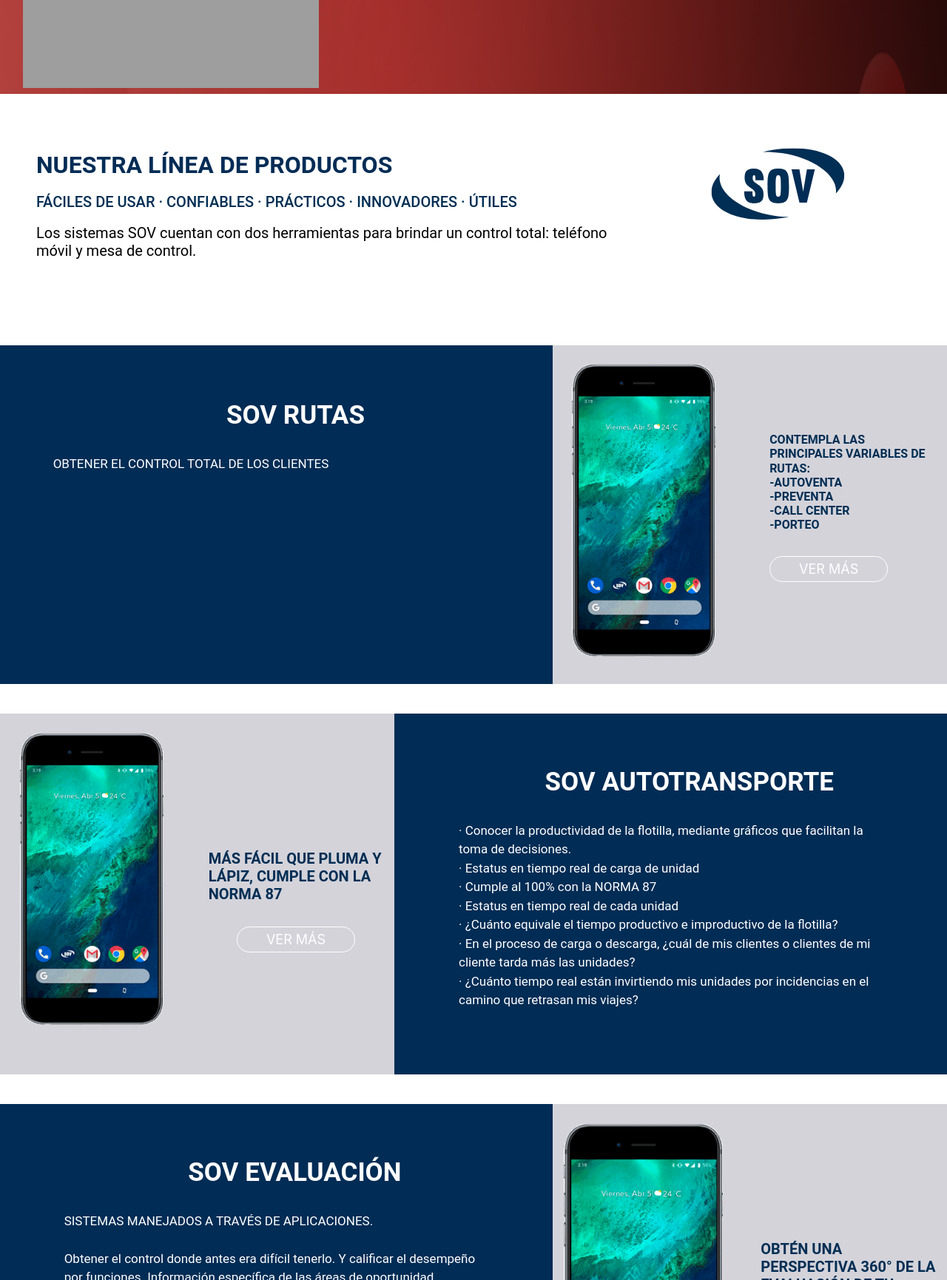
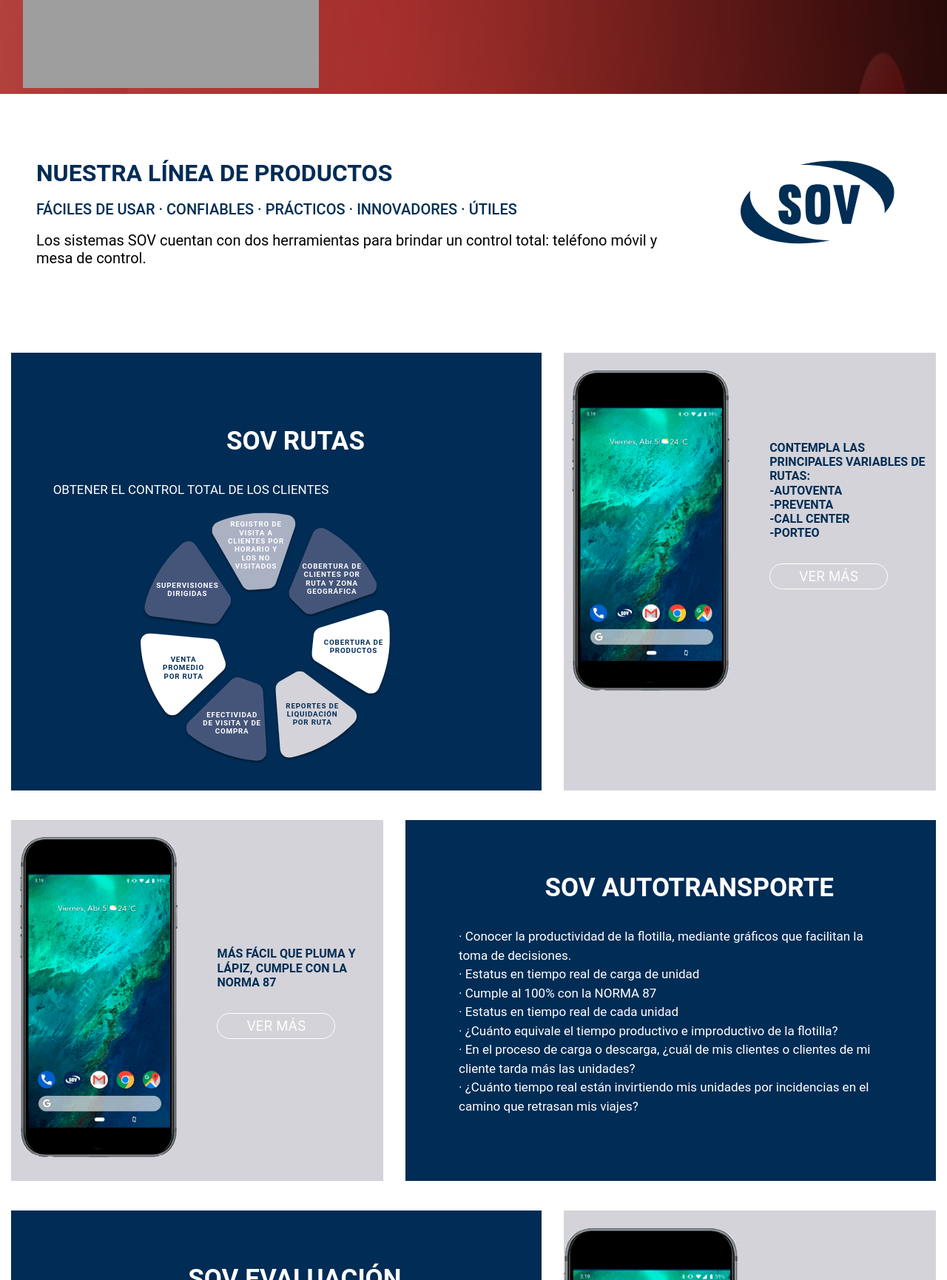
Before and after one commit to SergeantMini/susa2.0, a PHP site: page /productos.php in a window 1280 px wide. Shown: the part 189-1920 px from the top of the page at 74% size. Run offline with PHP 8.4, Linux system fonts and the light colour scheme; grey boxes are pictures that could not be loaded.

Commit message:
Update productos.php

```diff
--- a/workspace/productos.php
+++ b/workspace/productos.php
@@ -46,7 +46,7 @@
 
 <div  style="text-align:center;width:100%;">
   <div class="row" style="display: flex;width:100%;">
-    <div class="col-sm-8 form-group" style="display: flex;display: -webkit-flex;flex-wrap: wrap;padding-left:5%;">
+    <div class="col-sm-9 form-group" style="display: flex;display: -webkit-flex;flex-wrap: wrap;padding-left:5%;">
       <div class="container">
         <div class="row">
           <h2 style="font-family: 'Roboto', sans-serif;
@@ -76,13 +76,12 @@
         </div>
       </div>
     </div>
-    <div class="col-sm-4 form-group" style="display: flex;
-                                            display: -webkit-flex;
-                                            flex-wrap: wrap;">
+    <div class="col-sm-3 form-group" style="display: flex;display: -webkit-flex;flex-wrap: wrap;">
       <div class="container">
-        <div class="row" style="padding-top:20%;">
-            <div class="container" style="text-align:center">
-                <img align="center" src="logo_sov.svg" style="width:70%;height:70%;"></img>
+        <div class="row">
+            <div class="container" style="text-align:center;">
+                <br><br><br>
+                <img align="center" src="logo_sov.svg" style="width:80%;height:80%;"></img>
             </div>
         </div>
       </div>
@@ -92,22 +91,38 @@
 
 <br><br><br>
 
-<div style="width:100%;" align="center" style="text-align:center;">
-    <div class="row" align="center" style="display: flex;width:100%;">
-    <div class="col-sm-7 form-group" style="background-color: #002C55;display: flex;
-                                            display: -webkit-flex;
-                                            flex-wrap: wrap;">
-      <br>
-      <div class="box_item" id="sovrutasboxprod" align="center" style="width:100%;text-align:center;justify-content:center;">
-        <div class="row">
-        <!--div id="sovrutasboxprod-hover"><img src="laptop-ruta.gif"/></div-->
-          <h3 style="font-family: 'Roboto', sans-serif; width:100%;
+<style>
+    #titulorecuadroazul{
+        font-family: 'Roboto', sans-serif;
+        width:100%;
         font-weight: bold;
         text-align: center;
         padding-left: 7%;
         padding-top:10%;
         font-size: 35px;
-                  	color: #ffffff;">SOV RUTAS</h3>
+        color: #ffffff;
+    }
+
+    #textorecuadrogris{
+        font-family: 'Roboto', sans-serif;
+        width:90%;
+        font-weight: bold;
+        text-align: left;
+        padding-left:%;
+        padding-top:5%;
+        color: #002E54;
+    }
+</style>
+<div style="width:100%;" align="center" style="text-align:center;">
+    <div class="row" align="center" style="display: flex;width:100%;">
+    <div class="col-sm-7 form-group" style="display: flex;display: -webkit-flex;flex-wrap: wrap;">
+        <div style="background-color: #002C55;width:100%;">
+        <br>
+            <div class="box_item" id="sovrutasboxprod" align="center" style="width:100%;text-align:center;justify-content:center;">
+                <div class="row">
+                    <h3 id="titulorecuadroazul">
+                  	     SOV RUTAS
+                  	</h3>
                 </div>
                 <br>
                 <div class="row" style="width:100%;">
@@ -116,28 +131,33 @@
                   	font-weight: regular;
                   	text-align: left;
                   	padding-left: 10%;
-                  	padding-bottom:10%;
                   	padding-right:10%;
                   	font-size: 17px;
                   	color: #ffffff;">
                         OBTENER EL CONTROL TOTAL DE LOS CLIENTES
                     </p>
                 </div>
+                <div class="row" style="width:100%;text-align:center;" align="center">
+                    <div class="container" align="center" style="text-align:center;padding-bottom:5%;">
+                        <img src="GRAFICA CIRCULO_0.svg" style="width:50%;" align="center"/>
                     </div>
                 </div>
-    <div class="col-sm-5 form-group" style="background-color: #D4D3DA;display: flex;
-                                            display: -webkit-flex;
-                                            flex-wrap: wrap;">
-      <div style="width:100%;">
+            </div>
+        </div>
+    </div>
+    <!--div style="display: flex;display: -webkit-flex;flex-wrap: wrap;width:24px;">
+    </div-->
+    <div class="col-sm-5 form-group" style="display: flex;display: -webkit-flex;flex-wrap: wrap;">
+      <div style="width:100%;background-color: #D4D3DA;">
           <div class="row">
               <div class="col-sm-6 form-group" style="text-align:center;">
                 <div>
-                  <img src="celular_ruta_parte3.gif" align="center" style="padding-top:10%;max-width: 90%;max-height: 90%;"></img>
+                  <img src="ruta_movil01.gif" align="center" style="padding-top:10%;max-width: 90%;max-height: 90%;"></img>
                 </div>
               </div>
               <div class="col-sm-6 form-group" style="padding-top:20%;">
                 <div>
-                    <h6 style="font-family: 'Roboto', sans-serif; width:90%;font-weight: bold;text-align: left;padding-left:%;padding-top:5%;color: #002E54;">
+                    <h6 id="textorecuadrogris">
                         CONTEMPLA LAS PRINCIPALES VARIABLES DE RUTAS:</br>
                                     -AUTOVENTA</br>
                                     -PREVENTA</br>
@@ -160,27 +180,21 @@
 
 <div style="width:100%;" align="center" style="text-align:center;">
     <div class="row" align="center" style="display: flex;width:100%;">
-    <div class="col-sm-5 form-group" style="background-color: #D4D3DA;display: flex;
-                                            display: -webkit-flex;
-                                            flex-wrap: wrap;">
-      <div style="width:100%;">
+    <div class="col-sm-5 form-group" style="display: flex;display: -webkit-flex;flex-wrap: wrap;">
+      <div style="background-color: #D4D3DA;width:100%;">
           <div class="row">
               <div class="col-sm-6 form-group" style="text-align:center;">
               <div>
-                  <img src="celular_ruta_parte3.gif" align="center" style="padding-top:10%;max-width: 90%;max-height: 90%;"></img>
+                  <img src="autotransporte_movil01.gif" align="center" style="padding-top:10%;max-width: 90%;max-height: 90%;"></img>
               </div>
           </div>
           <div class="col-sm-6 form-group" style="padding-top:30%;">
                 <div style="width:100%;">
-                    <h5 style="font-family: 'Roboto', sans-serif; width:100%;
-                      	font-weight: bold;
-                      	text-align: left;
-                      	padding-top:10%;
-                      	color: #002E54;">
+                    <h6 id="textorecuadrogris">
                       	MÁS FÁCIL QUE PLUMA Y LÁPIZ, CUMPLE CON LA NORMA 87
-                  	</h5>
+                  	</h6>
                   	<br>
-                  	<form>
+                  	<form style="text-align: left;padding-left:5%;">
                         <a href="sovautotransporte.php"><input type="button" href="sovrutas.php" value="VER MÁS" style="padding-left:px;width:160px;height:35px;background-color:transparent;color:white;font-size:18px;border-radius: 20px;border: solid 1px #ffffff;"/></a>
                     </form>
               </div>
@@ -188,12 +202,10 @@
           </div>
       </div>
     </div>
-    <div class="col-sm-7 form-group" style="background-color: #002C55;display: flex;
-                                            display: -webkit-flex;
-                                            flex-wrap: wrap;">
+    <div class="col-sm-7 form-group" style="display: flex;display: -webkit-flex;flex-wrap: wrap;">
+      <div class="container" style="background-color: #002C55;">
+        <div class="row">
         <br>
-      <div class="container">
-        <div class="row">
           <h3 style="font-family: 'Roboto', sans-serif; width:100%;
                   	font-weight: bold;
                   	text-align: center;
@@ -231,19 +243,12 @@
 
 <div style="width:100%;" align="center" style="text-align:center;">
     <div class="row" align="center" style="display: flex;width:100%;">
-    <div class="col-sm-7 form-group" style="background-color: #002C55;display: flex;
-                                            display: -webkit-flex;
-                                            flex-wrap: wrap;">
-      <br>
-      <div class="container">
+        <div class="col-sm-7 form-group" style="display: flex;display: -webkit-flex;flex-wrap: wrap;">
+            <div class="container" style="background-color: #002C55;">
                 <div class="row">
-          <h3 style="font-family: 'Roboto', sans-serif; width:100%;
-                  	font-weight: bold;
-                  	text-align: center;
-                  	padding-left: 7%;
-                  	padding-top:10%;
-                  	font-size: 35px;
-                  	color: #ffffff;">SOV EVALUACIÓN</h3>
+                    <h3 id="titulorecuadroazul">
+                  	 SOV EVALUACIÓN
+                  	</h3>
                 </div>
                 <br>
                 <div class="row">
@@ -261,27 +266,21 @@
                 </div>
             </div>
         </div>
-    <div class="col-sm-5 form-group" style="background-color: #D4D3DA;display: flex;
-                                            display: -webkit-flex;
-                                            flex-wrap: wrap;">
-      <div style="width:100%;">
+    <div class="col-sm-5 form-group" style="display: flex;display: -webkit-flex;flex-wrap: wrap;">
+      <div style="width:100%;background-color: #D4D3DA;">
           <div class="row">
               <div class="col-sm-6 form-group" style="text-align:center;">
               <div>
-                  <img src="celular_ruta_parte3.gif" align="center" style="padding-top:10%;max-width: 100%;max-height: 100%;"></img>
+                  <img src="evaluacion_movil_01.gif" align="center" style="padding-top:10%;max-width: 100%;max-height: 100%;"></img>
               </div>
           </div>
           <div class="col-sm-6 form-group" style="padding-top:30%;">
               <div>
-                  <h5 style="font-family: 'Roboto', sans-serif; width:100%;
-                  	font-weight: bold;
-                  	text-align: left;
-                  	padding-top:10%;
-                  	color: #002E54;">
+                  <h6 id="textorecuadrogris">
                   	OBTÉN UNA PERSPECTIVA 360° DE LA EVALUACIÓN DE TU NEGOCIO, OBTENIENDO 3 CALIFICACIONES
-                  </h5>
+                  </h6>
                   	<br>
-                  	<form>
+                  	<form style="text-align: left;padding-left:5%;">
                         <a href="sovevaluacion.php"><input type="button" href="sovrutas.php" value="VER MÁS" style="padding-left:px;width:160px;height:35px;background-color:transparent;color:white;font-size:18px;border-radius: 20px;border: solid 1px #ffffff;"/></a>
                     </form>
               </div>
```
Lines whose indentation alone changed are shown as unchanged.
